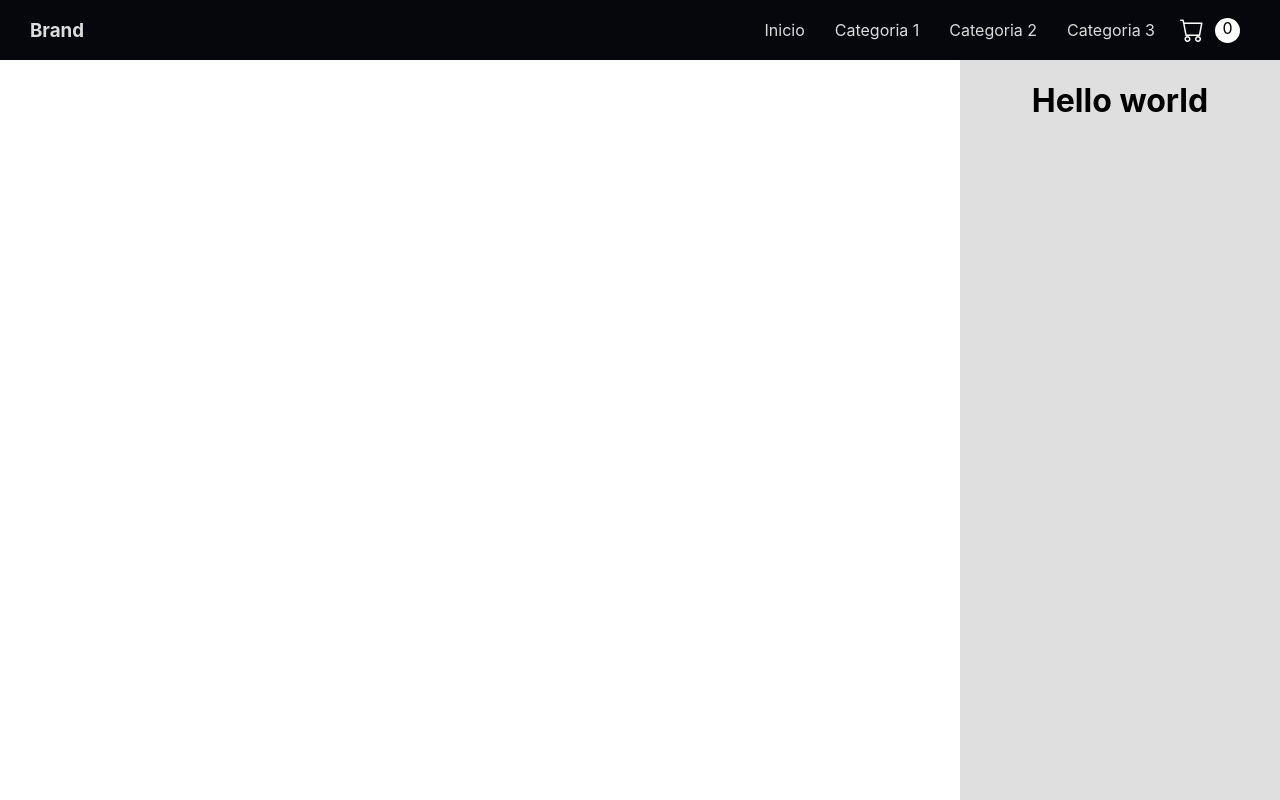
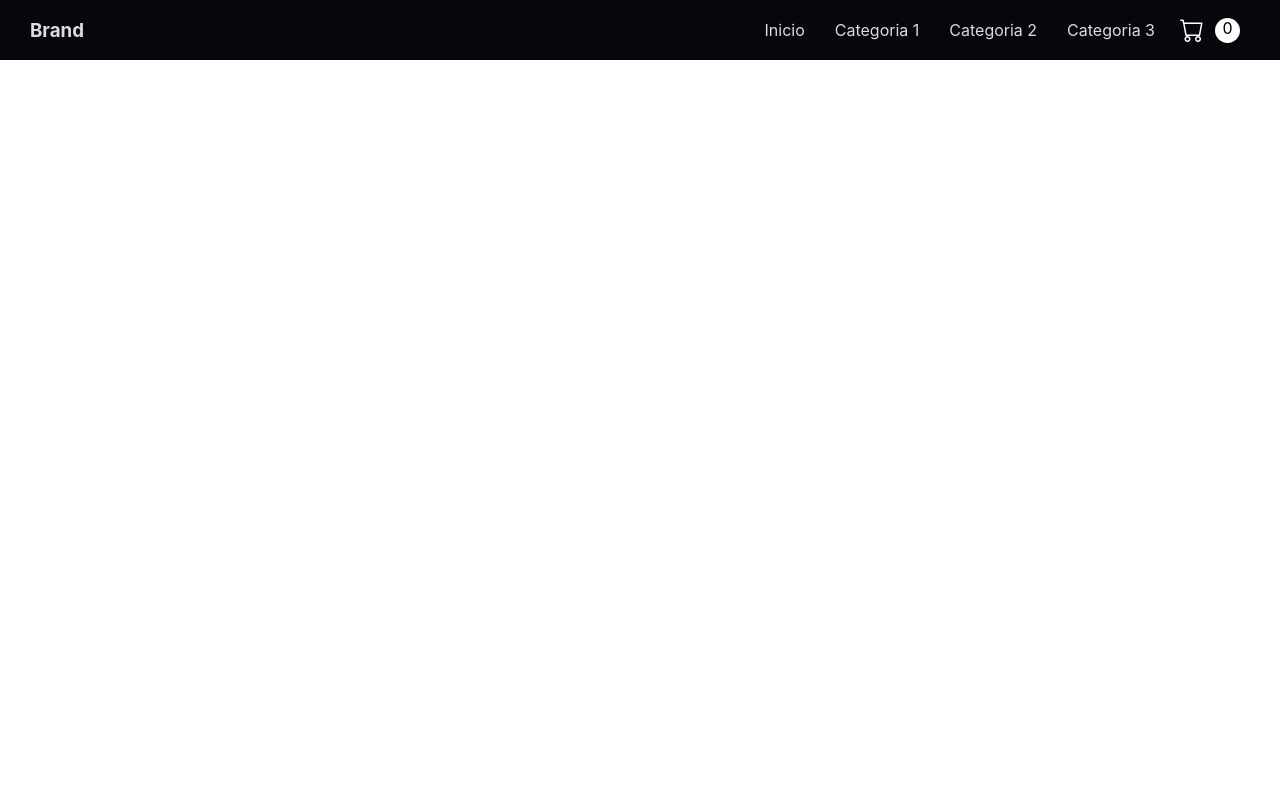
Before and after one commit to MScrimaglia/react_coderhouse, a React (Create React App) app: page / in a window 1280 px wide. Built offline with nearby package versions, Linux system fonts and the light colour scheme.

Commit message:
ItemListContainer open and close

```diff
--- a/src/App.js
+++ b/src/App.js
@@ -1,12 +1,20 @@
+import React, { useState } from 'react';
 import './App.css';
 import Header from './components/Header';
 import ItemListContainer from './components/ItemListContainer';
+import CartWidget from './components/CartWidget';
 
-function App() {
+const App = () => {
+
+  const [isOpen, setIsOpen] = useState(false);
+  const onHandlerClick = () => {
+    setIsOpen(!isOpen);
+  }
+
   return (
     <div className="App">
-      <Header />
-      <ItemListContainer greeting='Hello world'/>
+      <Header><CartWidget onHandlerClick={onHandlerClick}/></Header>
+      <ItemListContainer onClose={onHandlerClick} isOpen={isOpen}/>
     </div>
   );
 }
--- a/src/components/CartWidget/index.jsx
+++ b/src/components/CartWidget/index.jsx
@@ -1,9 +1,9 @@
 import React from "react";
 import './style.css'
 
-export const CartWidget = () => {
+export const CartWidget = (props) => {
     return (
-        <div className="cart_container">
+        <div className="cart_container" onClick={props.onHandlerClick}>
             <h2><i className="bi bi-cart cart"></i></h2>
             <div className="cart_num">0</div>
         </div>
--- a/src/components/Header/index.jsx
+++ b/src/components/Header/index.jsx
@@ -2,7 +2,7 @@ import React from 'react'
 import './style.css'
 import CartWidget from '../CartWidget';
 
-const Header = () => {
+const Header = (props) => {
     return (
         <header>
             <div className="header">
@@ -16,7 +16,7 @@ const Header = () => {
                             <li className="nav__li"><a class="nav__a" href="/">Categoria 3</a></li>
                         </ul>
                     </nav>
-                    <CartWidget />
+                    {props.children}
                 </div>
             </div>
         </header>
--- a/src/components/ItemListContainer/index.jsx
+++ b/src/components/ItemListContainer/index.jsx
@@ -1,10 +1,11 @@
 import React from "react";
 import './style.css'
 
-const ItemListContainer = (props) => {
+const ItemListContainer = ({items, onClose, isOpen}) => {
     return (
-        <div className="item_list_container">
-            <h1>{props.greeting}</h1>
+        <div className="item_list_container" style = {{ width: isOpen ? '25%' : '0'}}>
+            <button onClick={onClose} className="close-button" style = {{ opacity: isOpen ? '100%' : '0%', visibility: isOpen ? 'visible' : 'hidden'}}><i className="bi bi-x"></i></button>
+            {items}
         </div>
     )
 }
--- a/src/components/ItemListContainer/style.css
+++ b/src/components/ItemListContainer/style.css
@@ -4,4 +4,28 @@
     height: 100vh;
     height: calc(100vh - 60px);
     float: right;
+    -webkit-transition: width 1s ease-in-out;
+    -moz-transition: width 1s ease-in-out;
+    -o-transition: width 1s ease-in-out;
+    transition: width 1s ease-in-out;
 }
+
+.close-button {
+    float: right;
+    margin: 15px;
+    font-size: 36px;
+    opacity: 1;
+    color: rgb(223, 223, 223);
+    -webkit-text-stroke-width: 1px;
+    border-radius: 25%;
+    border: 0;
+    background-color: rgb(153, 153, 153);
+    -webkit-transition: opacity 0.5s ease-in-out;
+    -moz-transition: opacity 0.5s ease-in-out;
+    -o-transition: opacity 0.5s ease-in-out;
+    transition: opacity 0.5s ease-in-out;
+}
+
+.close-button:hover {
+    background-color: rgb(123, 123, 123);
+}
```
